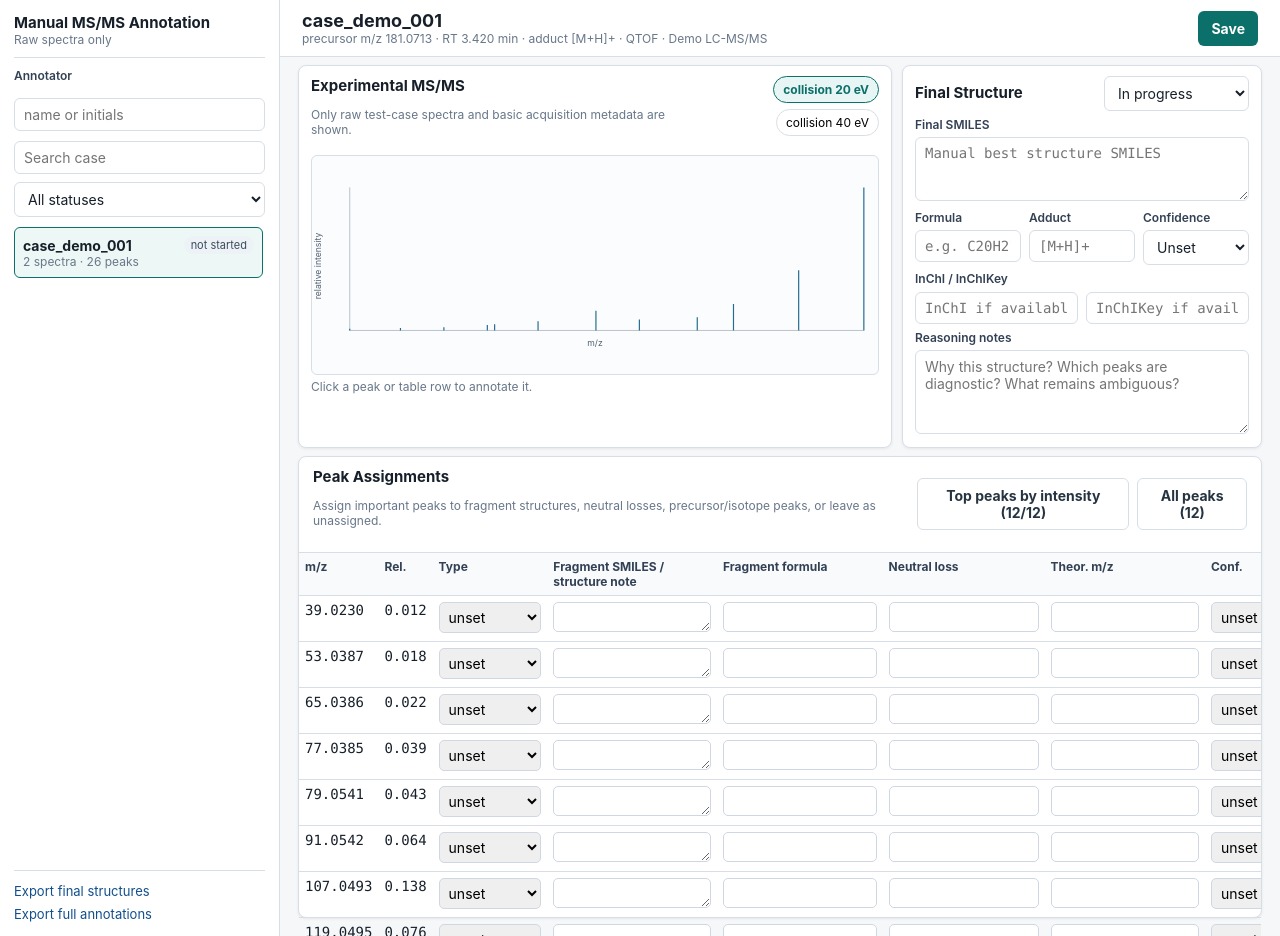
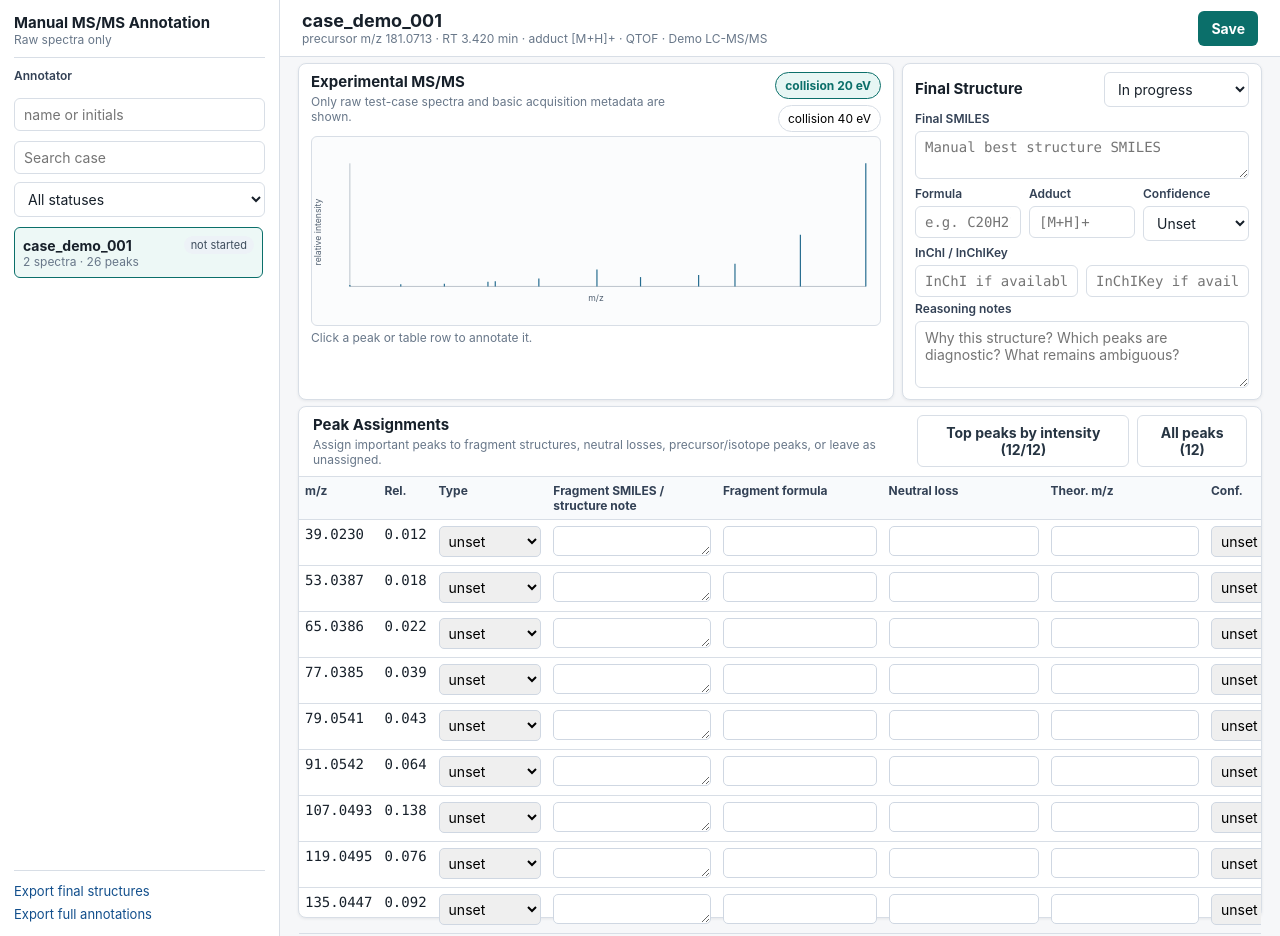
Before and after one commit to Zi-hang-Zhou/ms-ms-pred-annotations, a Flask app: page / in a window 1280 px wide. Run offline with Flask 3, Linux system fonts and the light colour scheme.

Commit message:
Further compact upper annotation panels

```diff
--- a/static/app.js
+++ b/static/app.js
@@ -212,8 +212,8 @@ function renderSpectrum() {
   }
   const peaks = spec.peaks;
   const width = Math.max(720, els.spectrumPlot.clientWidth || 720);
-  const height = 220;
-  const pad = { left: 48, right: 18, top: 10, bottom: 28 };
+  const height = 190;
+  const pad = { left: 48, right: 18, top: 8, bottom: 26 };
   const mzMin = Math.min(...peaks.map((p) => p.mz));
   const mzMax = Math.max(...peaks.map((p) => p.mz));
   const intMax = Math.max(...peaks.map((p) => p.intensity_raw), 1);
--- a/static/style.css
+++ b/static/style.css
@@ -240,8 +240,8 @@ textarea {
 .content-grid {
   display: grid;
   grid-template-columns: minmax(0, 1.45fr) minmax(360px, 0.75fr);
-  gap: 10px;
-  padding: 8px 18px 0;
+  gap: 8px;
+  padding: 6px 18px 0;
 }
 
 .spectrum-panel,
@@ -255,11 +255,11 @@ textarea {
 
 .spectrum-panel,
 .structure-panel {
-  padding: 10px 12px;
+  padding: 8px 12px;
 }
 
 .assignment-panel {
-  margin: 8px 18px 18px;
+  margin: 6px 18px 18px;
   min-height: 340px;
 }
 
@@ -268,7 +268,11 @@ textarea {
   justify-content: space-between;
   align-items: flex-start;
   gap: 14px;
-  margin-bottom: 6px;
+  margin-bottom: 4px;
+}
+
+.panel-header p {
+  margin: 0;
 }
 
 .panel-header.compact {
@@ -305,7 +309,7 @@ h2 {
 
 .spectrum-plot {
   width: 100%;
-  height: 220px;
+  height: 190px;
   border: 1px solid var(--border);
   border-radius: 6px;
   background: #fbfcfd;
@@ -321,7 +325,7 @@ h2 {
   display: grid;
   grid-template-columns: 1fr 1fr 1fr;
   gap: 8px;
-  margin: 6px 0;
+  margin: 4px 0;
 }
 
 .form-row.two {
@@ -333,7 +337,7 @@ h2 {
 }
 
 .assignment-panel .panel-header {
-  padding: 10px 14px 6px;
+  padding: 8px 14px 5px;
 }
 
 .assignment-tools {
@@ -342,8 +346,8 @@ h2 {
 }
 
 .table-wrap {
-  max-height: calc(100vh - 495px);
-  min-height: 420px;
+  max-height: calc(100vh - 450px);
+  min-height: 460px;
   overflow: auto;
   border-top: 1px solid var(--border);
 }
--- a/templates/index.html
+++ b/templates/index.html
@@ -71,7 +71,7 @@
             </div>
 
             <label class="field-label" for="finalSmiles">Final SMILES</label>
-            <textarea id="finalSmiles" class="textarea mono" rows="3" placeholder="Manual best structure SMILES"></textarea>
+            <textarea id="finalSmiles" class="textarea mono" rows="2" placeholder="Manual best structure SMILES"></textarea>
 
             <div class="form-row">
               <label>
@@ -101,7 +101,7 @@
             </div>
 
             <label class="field-label" for="globalNotes">Reasoning notes</label>
-            <textarea id="globalNotes" class="textarea" rows="4" placeholder="Why this structure? Which peaks are diagnostic? What remains ambiguous?"></textarea>
+            <textarea id="globalNotes" class="textarea" rows="3" placeholder="Why this structure? Which peaks are diagnostic? What remains ambiguous?"></textarea>
           </div>
         </section>
 
```
